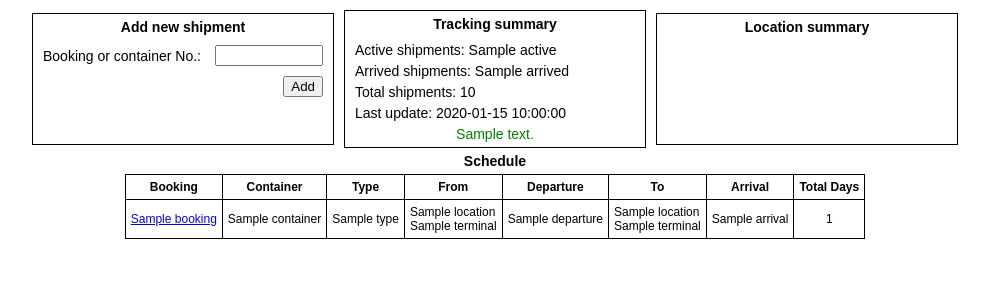
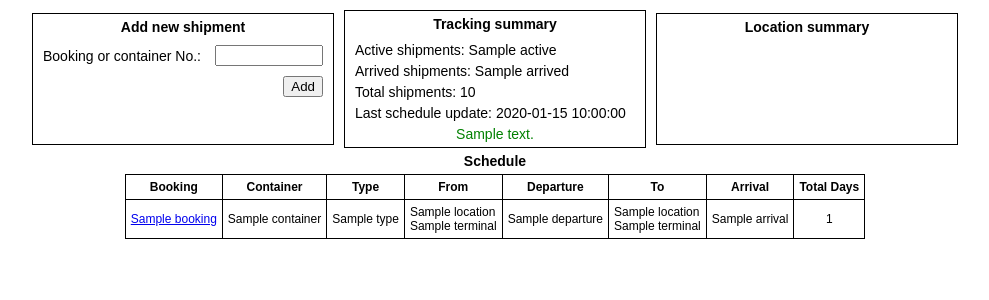
Before and after one commit to deevgeny/seacargos, a Flask app: template seacargos/templates/dashboard/dashboard.html in a window 1280 px wide. Shown: the part 64-364 px from the top of the page, without its empty margins (145-1134 px from the left). Run offline with Flask 2, Linux system fonts and the light colour scheme; the template is opened without the code that fills it: most values are stand-ins (such as "Sample title", 1, 10 or a date in 2020); parts of the project's set-up code (start-up, migrations or seed data) failed here and were passed over.

Commit message:
Minor change to details.html template

```diff
--- a/seacargos/templates/dashboard/dashboard.html
+++ b/seacargos/templates/dashboard/dashboard.html
@@ -44,7 +44,7 @@
     <div class="record">Active shipments: {{ content.active }}</div>
     <div class="record">Arrived shipments: {{ content.arrived }}</div>
     <div class="record">Total shipments: {{ content.total }}</div>
-    <div class="record">Last update: {{ content.updated_on }}</div>
+    <div class="record">Last schedule update: {{ content.updated_on }}</div>
     {% if content.etl_message %}
       <div class="message">{{ content.etl_message }}</div>
     {% endif %}
```
